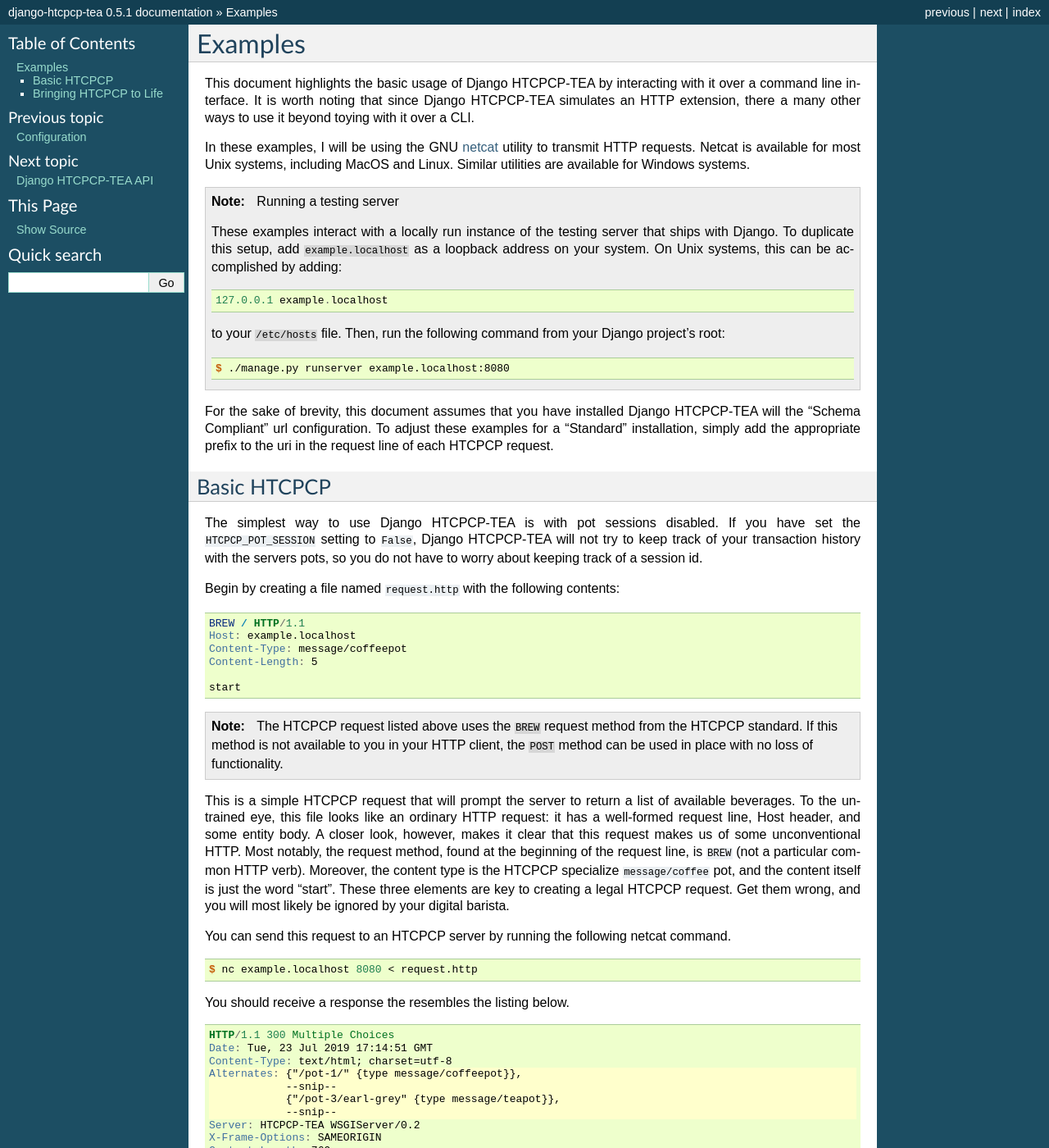
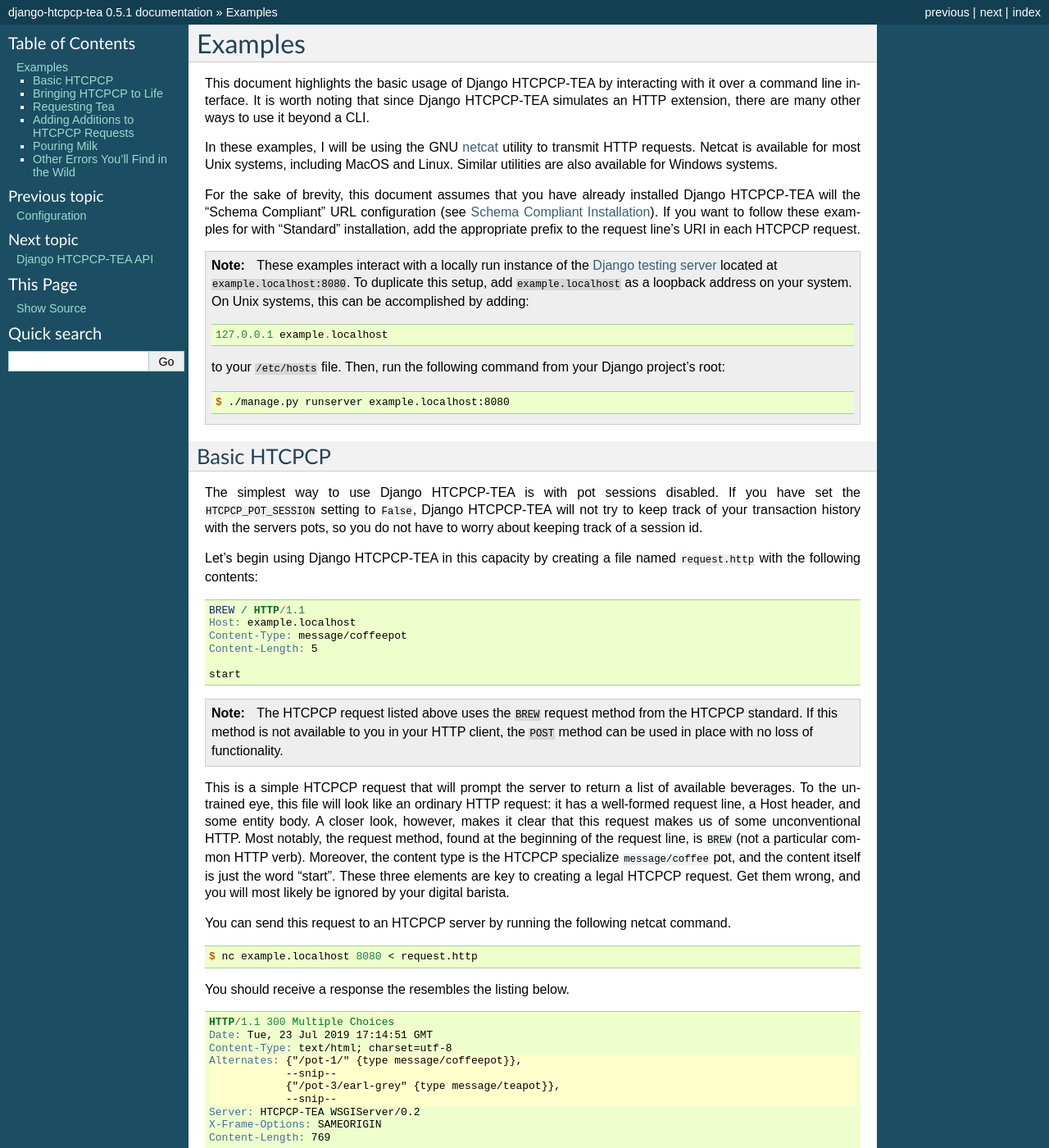
Before and after one commit to brianschubert/django-htcpcp-tea, a Sphinx documentation site: the page built from docs/examples.rst, in a window 1280 px wide and 1400 px high. Shown: the whole window at 82% size. Built offline with Sphinx 7.4.7, drawn with Linux system fonts in a browser that asks for light colours; some of the changed text lies outside the part shown.

Commit message:
Revise example documentation

```diff
--- a/docs/examples.rst
+++ b/docs/examples.rst
@@ -5,15 +5,17 @@
 Examples
 ========
 
-This document highlights the basic usage of Django HTCPCP-TEA by interacting with it over a command line interface. It is worth noting that since Django HTCPCP-TEA simulates an HTTP extension, there a many other ways to use it beyond toying with it over a CLI.
+This document highlights the basic usage of Django HTCPCP-TEA by interacting with it over a command line interface. It is worth noting that since Django HTCPCP-TEA simulates an HTTP extension, there are many other ways to use it beyond a CLI.
 
-In these examples, I will be using the GNU `netcat`_ utility to transmit HTTP requests. Netcat is available for most Unix systems, including MacOS and Linux. Similar utilities are available for Windows systems.
+In these examples, I will be using the GNU `netcat`_ utility to transmit HTTP requests. Netcat is available for most Unix systems, including MacOS and Linux. Similar utilities are also available for Windows systems.
 
 .. _netcat: http://netcat.sourceforge.net/
 
-.. note:: Running a testing server
+For the sake of brevity, this document assumes that you have already installed Django HTCPCP-TEA will the "Schema Compliant" URL configuration (see :ref:`install-schema-compliant`). If you want to follow these examples for with "Standard" installation, add the appropriate prefix to the request line's URI in each HTCPCP request.
 
-    These examples interact with a locally run instance of the testing server that ships with Django. To duplicate this setup, add ``example.localhost`` as a loopback address on your system. On Unix systems, this can be accomplished by adding::
+.. note::
+
+    These examples interact with a locally run instance of the `Django testing server`_ located at ``example.localhost:8080``. To duplicate this setup, add ``example.localhost`` as a loopback address on your system. On Unix systems, this can be accomplished by adding::
 
         127.0.0.1 example.localhost
 
@@ -23,14 +25,14 @@
 
         $ ./manage.py runserver example.localhost:8080
 
-For the sake of brevity, this document assumes that you have installed Django HTCPCP-TEA will the "Schema Compliant" url configuration. To adjust these examples for a "Standard" installation, simply add the appropriate prefix to the uri in the request line of each HTCPCP request.
+.. _Django testing server: https://docs.djangoproject.com/en/2.2/ref/django-admin/#runserver
 
 Basic HTCPCP
 ------------
 
 The simplest way to use Django HTCPCP-TEA is with pot sessions disabled. If you have set the ``HTCPCP_POT_SESSION`` setting to ``False``, Django HTCPCP-TEA will not try to keep track of your transaction history with the servers pots, so you do not have to worry about keeping track of a session id.
 
-Begin by creating a file named ``request.http`` with the following contents:
+Let's begin using Django HTCPCP-TEA in this capacity by creating a file named ``request.http`` with the following contents:
 
 .. code-block:: http
 
@@ -45,7 +47,7 @@
 
     The HTCPCP request listed above uses the ``BREW`` request method from the HTCPCP standard. If this method is not available to you in your HTTP client, the ``POST`` method can be used in place with no loss of functionality.
 
-This is a simple HTCPCP request that will prompt the server to return a list of available beverages. To the untrained eye, this file looks like an ordinary HTTP request: it has a well-formed request line, Host header, and some entity body. A closer look, however, makes it clear that this request makes us of some unconventional HTTP. Most notably, the request method, found at the beginning of the request line, is ``BREW`` (not a particular common HTTP verb). Moreover, the content type is the HTCPCP specialize ``message/coffee`` pot, and the content itself is just the word "start". These three elements are key to creating a legal HTCPCP request. Get them wrong, and you will most likely be ignored by your digital barista.
+This is a simple HTCPCP request that will prompt the server to return a list of available beverages. To the untrained eye, this file will look like an ordinary HTTP request: it has a well-formed request line, a Host header, and some entity body. A closer look, however, makes it clear that this request makes us of some unconventional HTTP. Most notably, the request method, found at the beginning of the request line, is ``BREW`` (not a particular common HTTP verb). Moreover, the content type is the HTCPCP specialize ``message/coffee`` pot, and the content itself is just the word "start". These three elements are key to creating a legal HTCPCP request. Get them wrong, and you will most likely be ignored by your digital barista.
 
 You can send this request to an HTCPCP server by running the following netcat command.
 
@@ -322,11 +324,22 @@
 
 Oops. We can't stop a beverage when no beverage is being brewed. That's simple enough to remember.
 
-.. Requesting Tea
-.. --------------
-.. Adding Additions to HTCPCP Requests
-.. -----------------------------------
-.. Pouring Milk
-.. ------------
-.. Other Errors You'll Find in the Wild
-.. ------------------------------------
+Requesting Tea
+--------------
+
+To be documented.
+
+Adding Additions to HTCPCP Requests
+-----------------------------------
+
+To be documented.
+
+Pouring Milk
+------------
+
+To be documented.
+
+Other Errors You'll Find in the Wild
+------------------------------------
+
+To be documented.
--- a/docs/install.rst
+++ b/docs/install.rst
@@ -87,6 +87,8 @@
 
     BREW /htcpcp/pot-1/ HTTP/1.1
 
+.. _install-schema-compliant:
+
 Schema Compliant Installation
 ^^^^^^^^^^^^^^^^^^^^^^^^^^^^^
 
```
